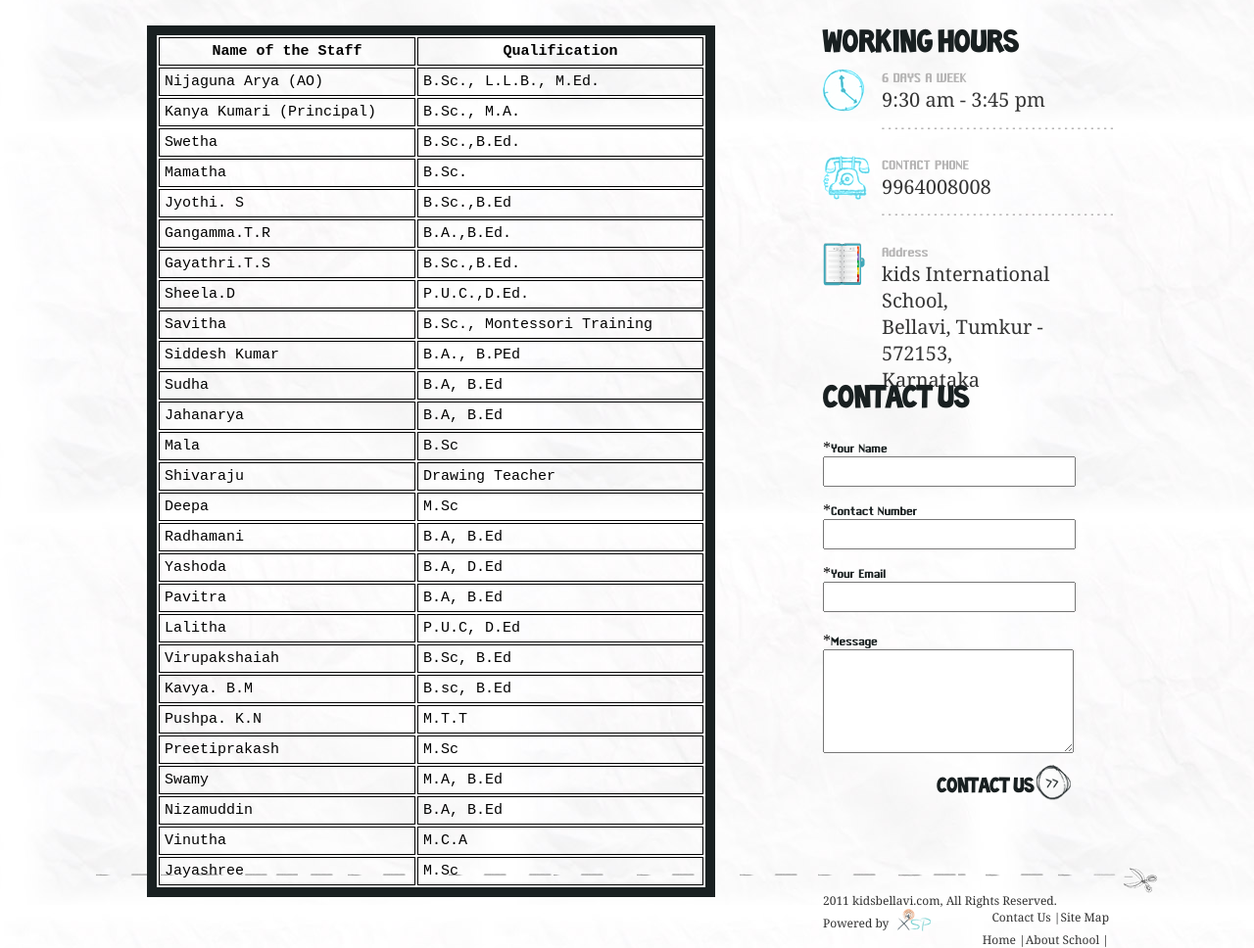
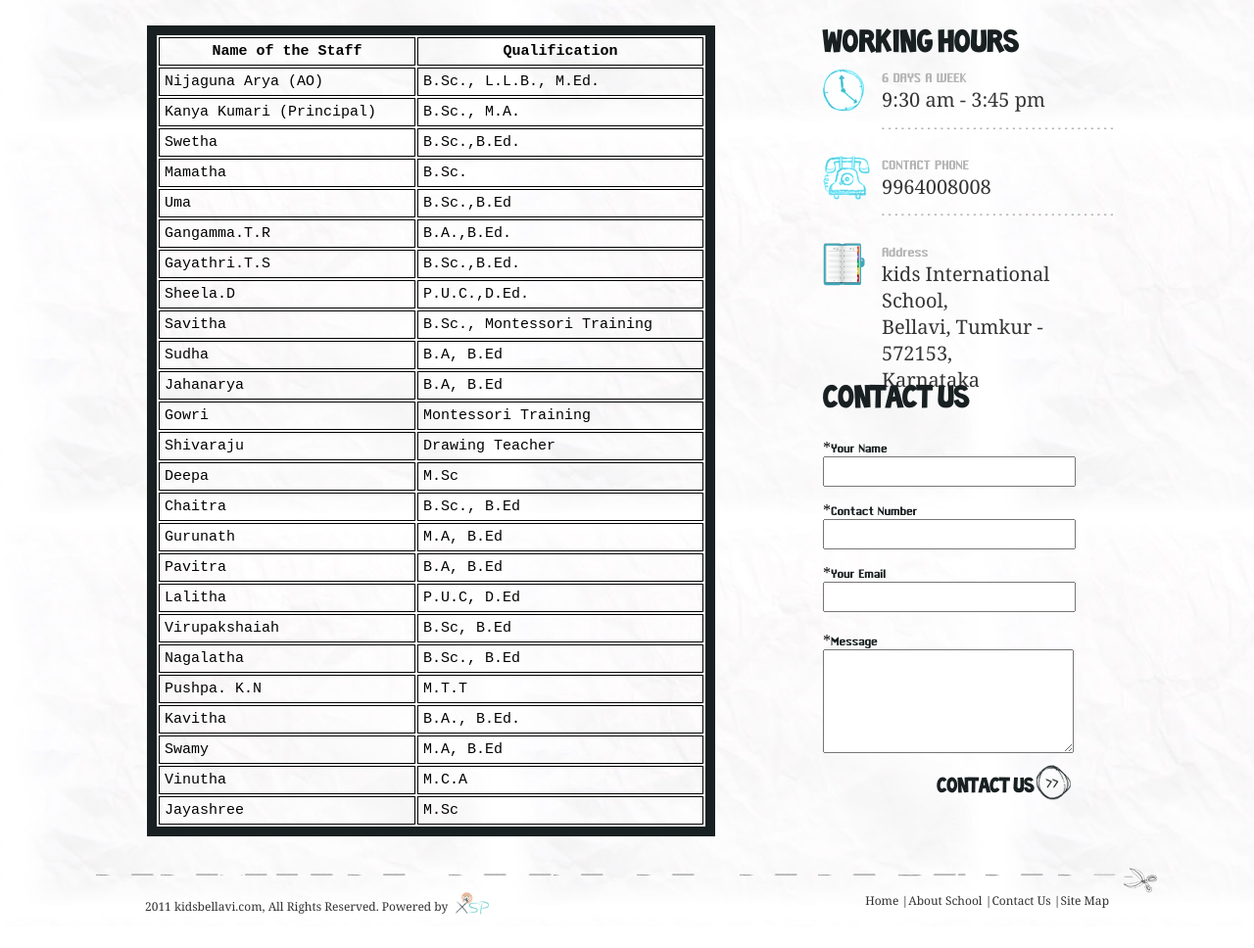
Before and after one commit to arjunkabra/Kids-International-School, a PHP site: page /staff in a window 1280 px wide. Shown: the part 276-1244 px from the top of the page at 98% size. After the commit the page ends 1210 px from the top, so only its background shows below. Run offline with PHP 8.4, Linux system fonts and the light colour scheme; some web fonts are replaced.

Commit message:
New Staff's added

```diff
--- a/staff.php
+++ b/staff.php
@@ -64,7 +64,7 @@
 </tr>
 
 <tr>
-<td>Jyothi. S</td>
+<td>Uma</td>
 <td>B.Sc.,B.Ed</td>
 </tr>
 
@@ -89,11 +89,6 @@
 </tr>
 
 <tr>
-<td>Siddesh Kumar</td>
-<td>B.A., B.PEd</td>
-</tr>
-
-<tr>
 <td>Sudha</td>
 <td>B.A, B.Ed</td>
 </tr>
@@ -104,8 +99,8 @@
 </tr>
 
 <tr>
-<td>Mala</td>
-<td>B.Sc</td>
+<td>Gowri</td>
+<td>Montessori Training</td>
 </tr>
 
 <tr>
@@ -119,13 +114,13 @@
 </tr>
 
 <tr>
-<td>Radhamani</td>
-<td>B.A, B.Ed</td>
+<td>Chaitra</td>
+<td>B.Sc., B.Ed</td>
 </tr>
 
 <tr>
-<td>Yashoda</td>
-<td>B.A, D.Ed</td>
+<td>Gurunath</td>
+<td>M.A, B.Ed</td>
 </tr>
 
 <tr>
@@ -144,8 +139,8 @@
 </tr>
 
 <tr>
-<td>Kavya. B.M</td>
-<td>B.sc, B.Ed</td>
+<td>Nagalatha</td>
+<td>B.Sc., B.Ed</td>
 </tr>
 
 <tr>
@@ -154,18 +149,13 @@
 </tr>
 
 <tr>
-<td>Preetiprakash</td>
-<td>M.Sc</td>
+<td>Kavitha</td>
+<td>B.A., B.Ed.</td>
 </tr>
 
 <tr>
 <td>Swamy</td>
 <td>M.A, B.Ed</td>
-</tr>
-
-<tr>
-<td>Nizamuddin</td>
-<td>B.A, B.Ed</td>
 </tr>
 
 <tr>
```
